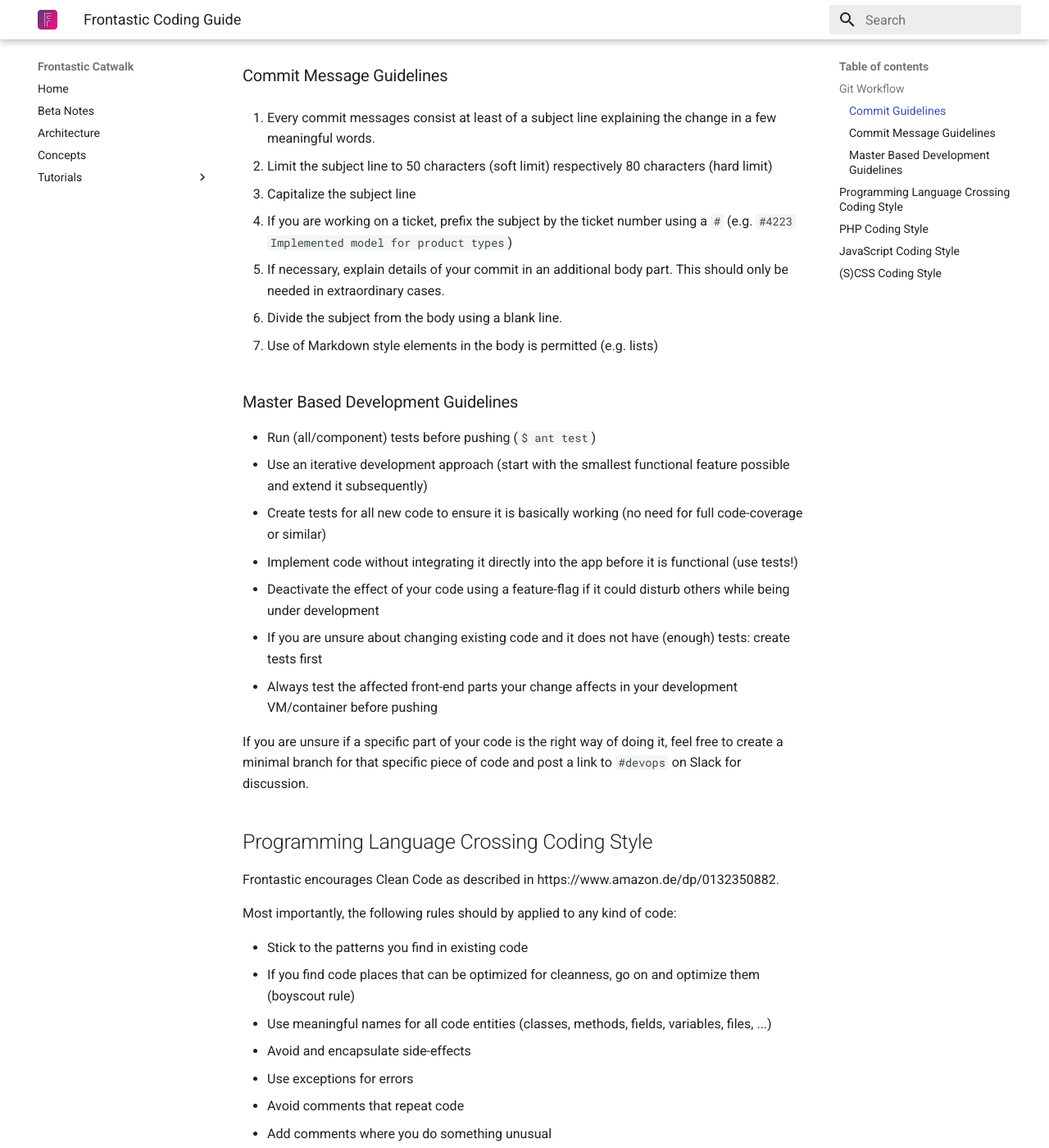
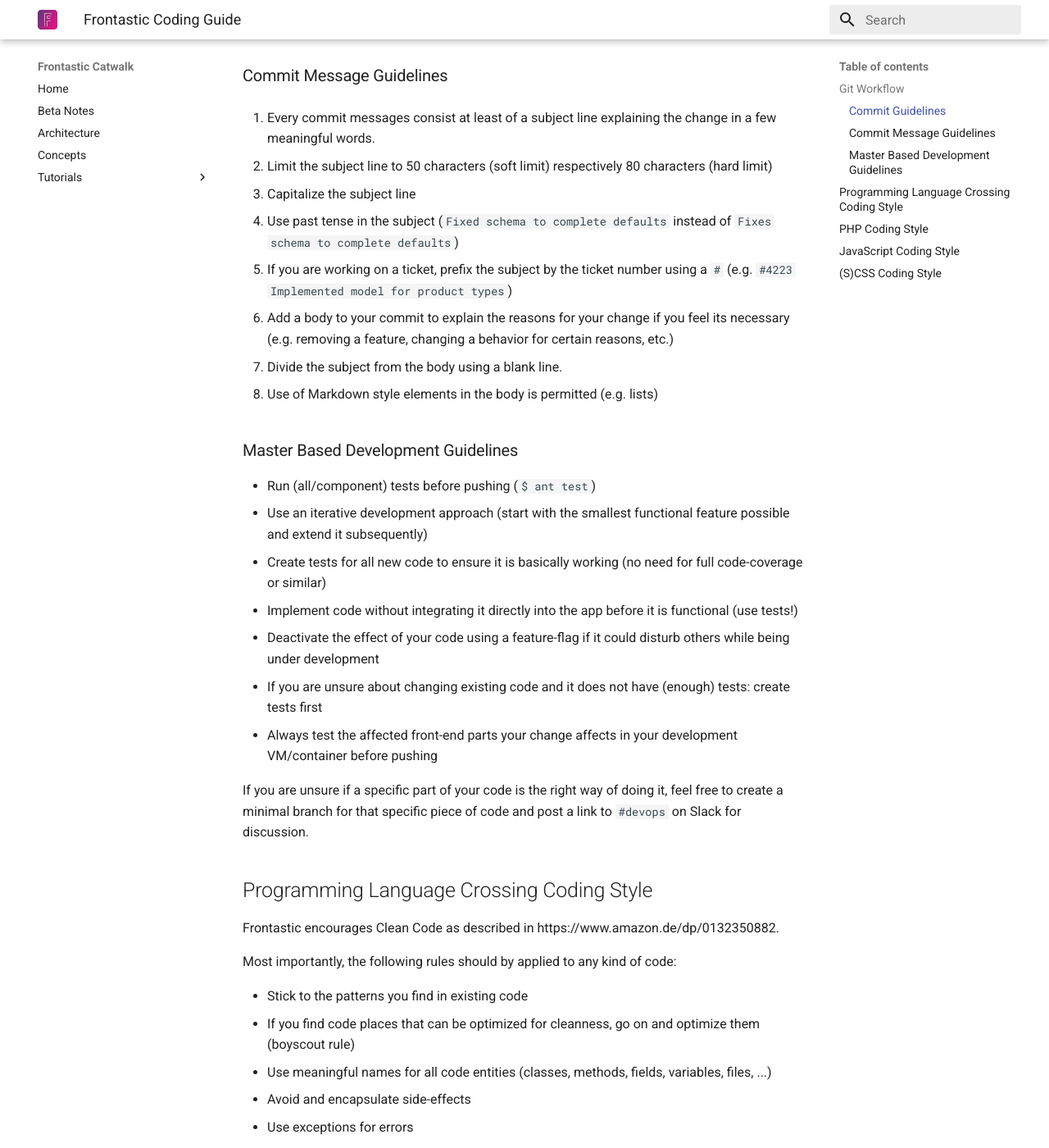
Before and after one commit to FrontasticGmbH/catwalk, an MkDocs documentation site: the page built from docs/coding_guide.md, in a window 1280 px wide and 1400 px high, scrolled down 675 px. Shown: the whole window at 82% size. Built offline with MkDocs 1.6.1 and Material for MkDocs 9.7.7, drawn with Linux system fonts in a browser that asks for light colours; some of the changed text lies outside the part shown.

Commit message:
Enhanced coding guide by comments from #devops.

```diff
--- a/docs/coding_guide.md
+++ b/docs/coding_guide.md
@@ -37,11 +37,15 @@
 
 3. Capitalize the subject line
 
+4. Use past tense in the subject (`Fixed schema to complete defaults` instead
+   of `Fixes schema to complete defaults`)
+
 4. If you are working on a ticket, prefix the subject by the ticket number
    using a `#` (e.g. `#4223 Implemented model for product types`)
 
-5. If necessary, explain details of your commit in an additional body part.
-   This should only be needed in extraordinary cases.
+5. Add a body to your commit to explain the reasons for your change if you feel
+   its necessary (e.g. removing a feature, changing a behavior for certain
+   reasons, etc.)
 
 6. Divide the subject from the body using a blank line.
 
```
Also changed, not shown: other parts of docs/coding_guide.md (+1 -1 lines).
